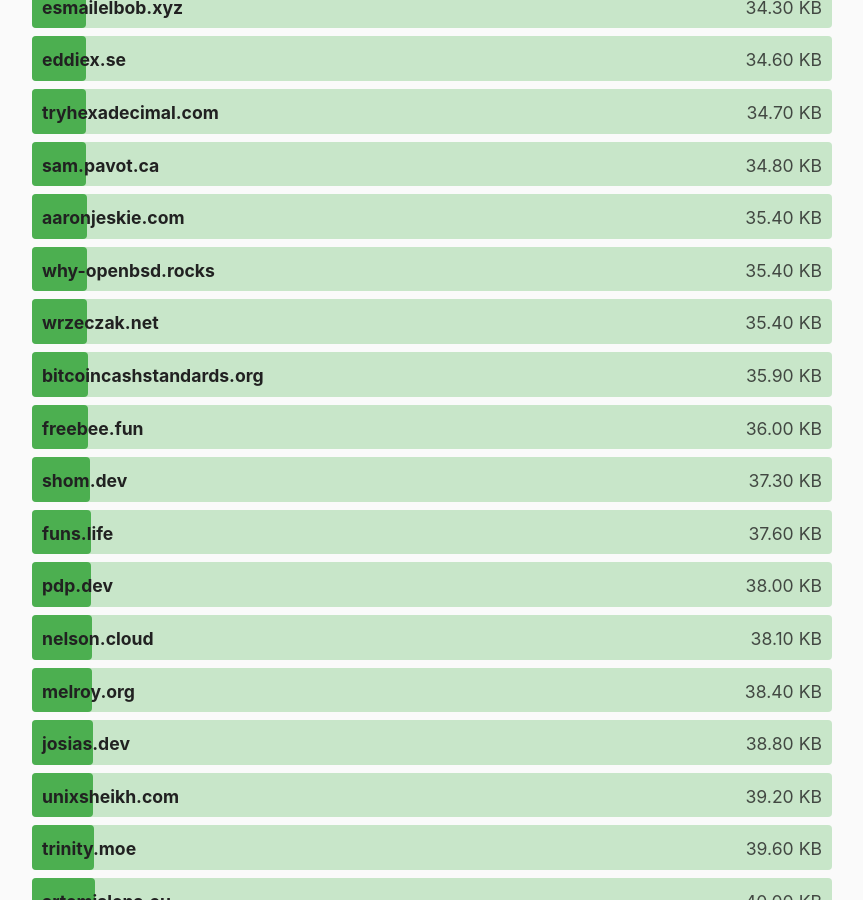
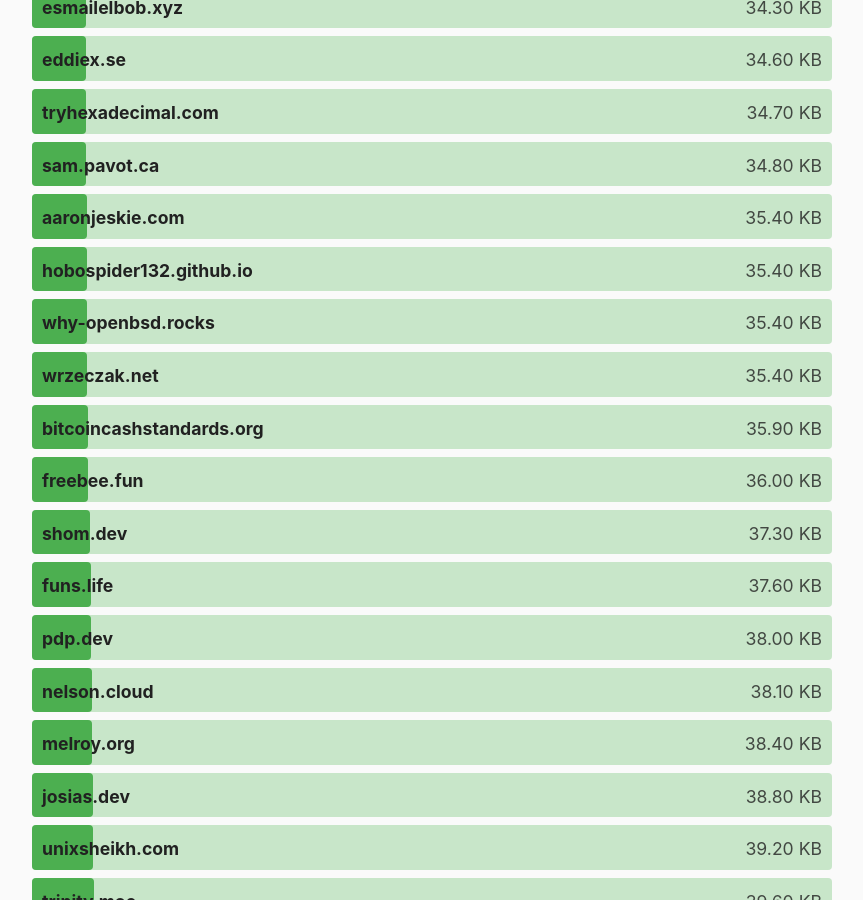
Before and after one commit to kevquirk/512kb.club, a Jekyll site: the page built from index.md, in a window 1280 px wide and 900 px high, scrolled down 11474 px. Shown: the whole window, without its empty margins (208-1071 px from the left). Built offline with Jekyll 4.4.1, drawn with Linux system fonts in a browser that asks for light colours.

Commit message:
Update sites.yml

```diff
--- a/_data/sites.yml
+++ b/_data/sites.yml
@@ -1272,6 +1272,11 @@
   url: https://hjr265.me/
   size: 111
   last_checked: 2022-11-24
+
+- domain: hobospider132.github.io
+  url: https://hobospider132.github.io/
+  size: 35.4
+  last_checked: 2023-03-15
 
 - domain: holory.fr
   url: https://holory.fr/
```
